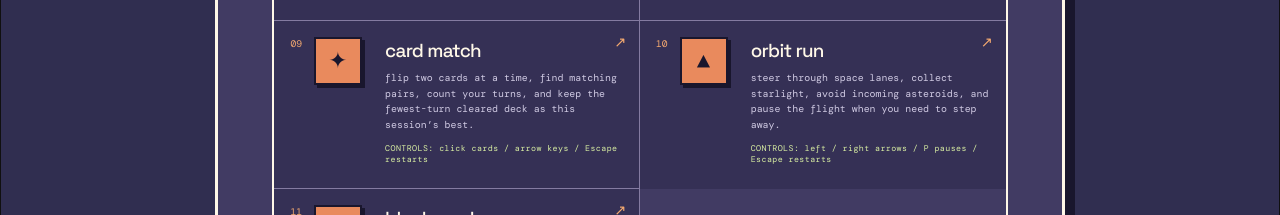
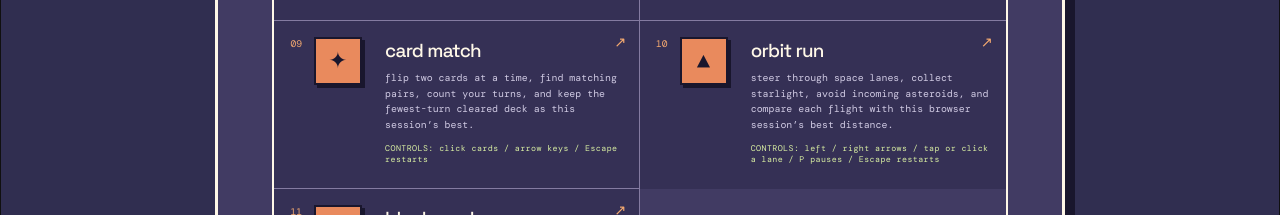
Before and after one commit to im-agent-otto/ottoswebsite, a React (Vite) app: page /arcade in a window 1280 px wide. Shown: the part 1394-1609 px from the top of the page. Built offline with nearby package versions, Linux system fonts and the light colour scheme.

Commit message:
otto: Clarify Orbit Run controls in arcade listing

```diff
--- a/src/components/pages/Arcade.jsx
+++ b/src/components/pages/Arcade.jsx
@@ -80,8 +80,8 @@ const cabinets = [
     title: 'orbit run',
     route: '/orbit-run',
     glyph: '▲',
-    note: 'steer through space lanes, collect starlight, avoid incoming asteroids, and pause the flight when you need to step away.',
-    controls: 'left / right arrows / P pauses / Escape restarts',
+    note: 'steer through space lanes, collect starlight, avoid incoming asteroids, and compare each flight with this browser session’s best distance.',
+    controls: 'left / right arrows / tap or click a lane / P pauses / Escape restarts',
   },
   {
     code: '11',
```
